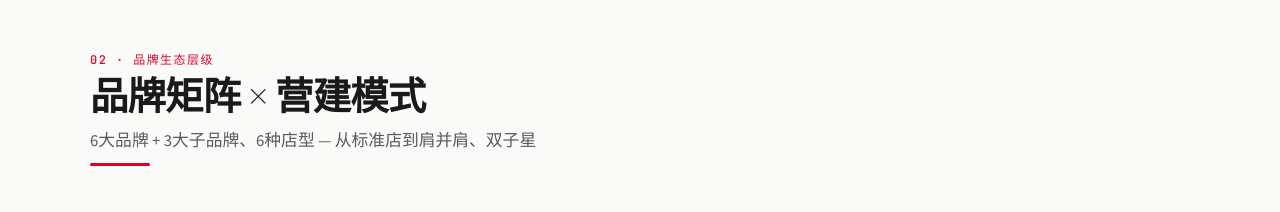
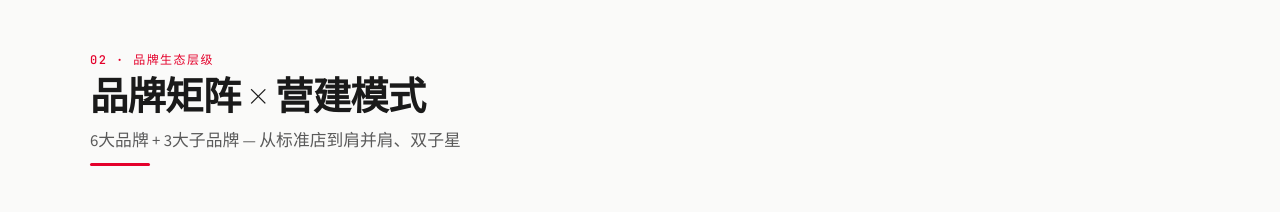
Before and after one commit to angelover66/yingjian-ai, a plain HTML site: page index.html in a window 1280 px wide. Shown: the part 1560-1772 px from the top of the page. Drawn offline with nearby package versions, Linux system fonts and the light colour scheme; a web font is replaced by a local one.

Commit message:
fix: 去掉6种店型

```diff
--- a/index.html
+++ b/index.html
@@ -877,7 +877,7 @@ footer p { color: var(--text-muted); font-size: 0.85rem; }
     <div class="section-header reveal">
       <div class="section-label">02 · 品牌生态层级</div>
       <h2>品牌矩阵 × 营建模式</h2>
-      <p>6大品牌 + 3大子品牌、6种店型 — 从标准店到肩并肩、双子星</p>
+      <p>6大品牌 + 3大子品牌 — 从标准店到肩并肩、双子星</p>
       <div class="divider"></div>
     </div>
 
```
